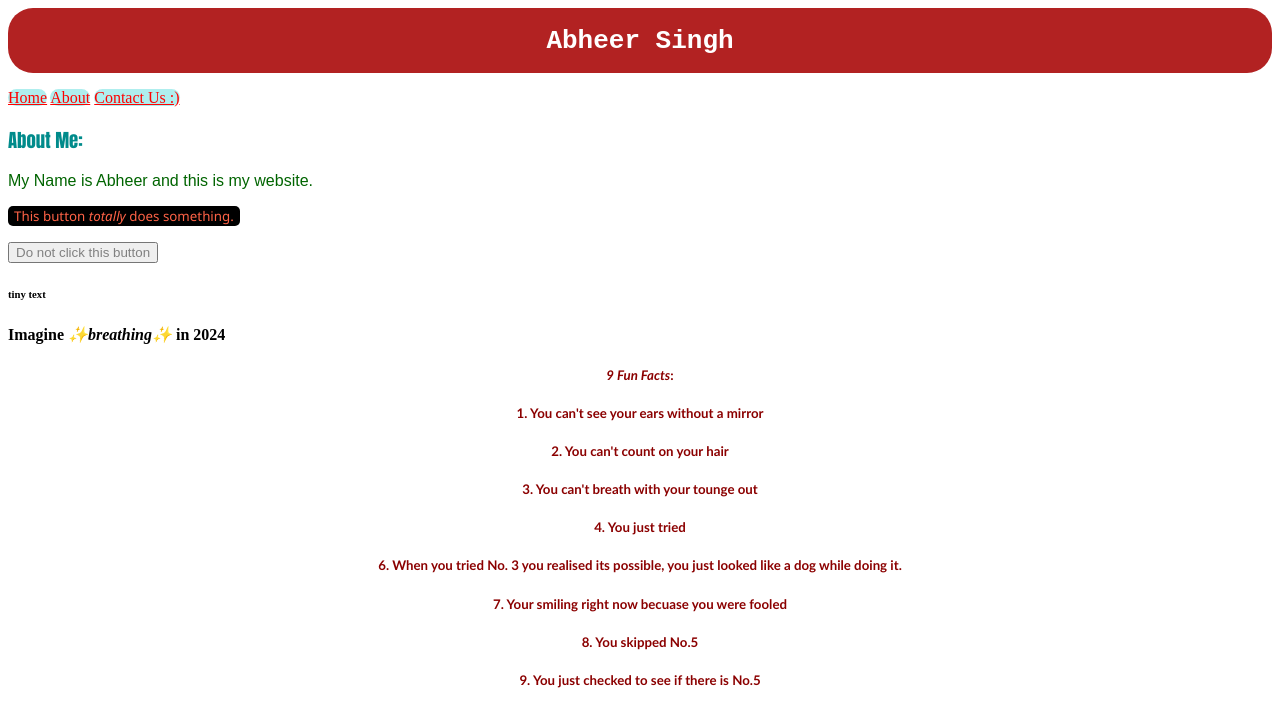
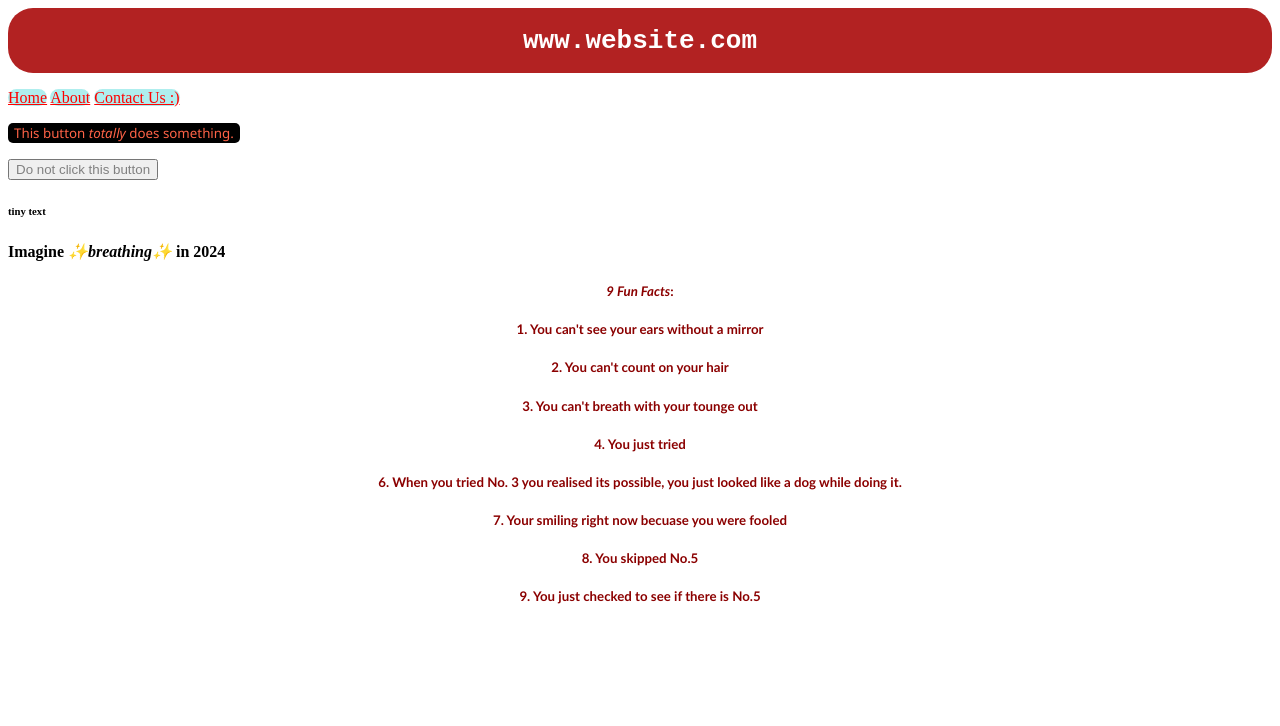
Before and after one commit to Abh1809/angy-button, a plain HTML site: page index.html in a window 1280 px wide. Drawn offline with Linux system fonts and the light colour scheme.

Commit message:
Update index.html

```diff
--- a/index.html
+++ b/index.html
@@ -17,21 +17,18 @@
 <body>
 
     <div class="main-title wide-text">
-        <h1><b> Abheer Singh</b></h1>
+        <h1><b>
+            www.website.com
+        </b></h1>
     </div>
-
+        <div class = "container">
         <p> </p>
         <a href="https://www.google.com/search?q=Imagine+being+so+dumb+you+actually+thought+home+would+do+something&ei=ogWcZMKQA7bc2roPwqSPqAw&ved=0ahUKEwjC6c-n2-X_AhU2rlYBHULSA8UQ4dUDCBA&uact=5&oq=Imagine+being+so+dumb+you+actually+thought+home+would+do+something&gs_lcp=Cgxnd3Mtd2l6LXNlcnAQAzoECAAQR0oECEEYAFCwBli5DmCSEGgAcAN4AIABwAGIAfwCkgEDMC4ymAEAoAEBwAEByAEI&sclient=gws-wiz-serp" target="_blank">Home</a>
         <a href="https://www.google.com/search?q=you+seroiusly+didn%27t+learn+from+pressing+home%3F%3F&oq=you+seroiusly+didn%27t+learn+from+pressing+home%3F%3F&gs_lcrp=EgZjaHJvbWUyBggAEEUYOTIGCAEQRRhA0gEJMTYzNDBqMGo5qAIAsAIA&sourceid=chrome&ie=UTF-8" target="_blank">About</a>
         <a href="https://www.google.com/search?q=woww+you+clicked+contact+us%2C+so+original.+You+really+are+dumb&ei=BQacZNLRLObM2roP3pqaiAc&ved=0ahUKEwiS6JPX2-X_AhVmplYBHV6NBnEQ4dUDCBA&uact=5&oq=woww+you+clicked+contact+us%2C+so+original.+You+really+are+dumb&gs_lcp=Cgxnd3Mtd2l6LXNlcnAQAzoKCAAQRxDWBBCwA0oECEEYAFCrBliMWWD5XmgFcAF4AIAB3QGIAd4MkgEFMC42LjOYAQCgAQHAAQHIAQg&sclient=gws-wiz-serp" target="_blank">Contact Us :)</a>
         <p> </p>
 
-    <div>
-        <p> </p>
-        <h3>About Me:</h3>
-        <p>My Name is Abheer and this is my website.</p>
-        <p> </p>
-    </div>
+
     <div>
         <p> </p>
 
@@ -48,7 +45,8 @@
     </div>
 
         <p> </p>
-     <div class="fun-facts wide-text">
+
+     <div class="fun-facts wide-text" >
         <h5><b><i>9 Fun Facts</i>:</b></h5>
         <h5>1. You can't see your ears without a mirror</h5>
         <h5>2. You can't count on your hair</h5>
@@ -60,4 +58,5 @@
         <h5>9. You just checked to see if there is No.5</h5>
         <p> </p>
     </div>
+    </div>
     <script src="script.js" ></script>
```
